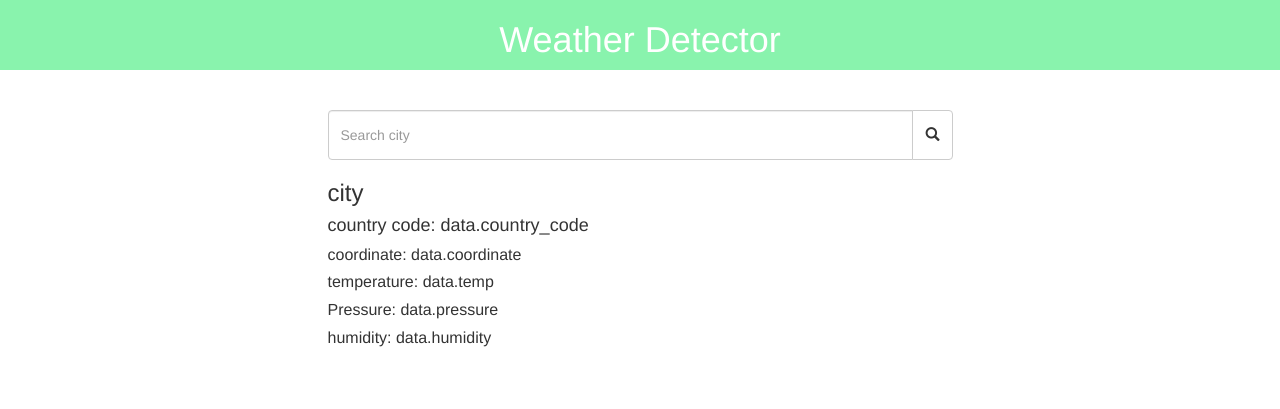
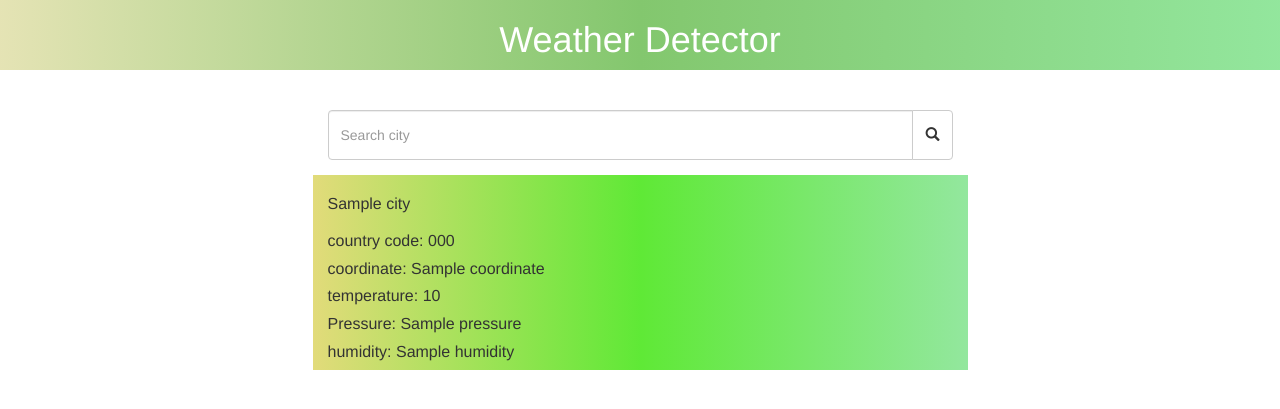
Before and after one commit to Muhodari/weather_Detector, a Django app: template templates/index.html in a window 1280 px wide. Shown: the top 409 px of the page. Run offline with Django 3.2, Linux system fonts and the light colour scheme; the template is opened without the code that fills it: most values are stand-ins (such as "Sample title", 1, 10 or a date in 2020); some libraries are stand-ins or nearby versions.

Commit message:
basic design

```diff
--- a/templates/index.html
+++ b/templates/index.html
@@ -22,12 +22,28 @@
      }
     }
 
+
+    @media(max-width: 1020px){
+        .form-control,.btn{
+            height: 40px;
+        }
+        .showDataHeader{
+            font-size:large;
+        }
+       }
+
     #showData{
-
+        margin-top: 15px;
+        background: -webkit-linear-gradient(to right, #9ce4ba, #c4ecad, #a1d86e);
+        background: linear-gradient(to right, #e2db7a, #5fe936, #93e79e);
     }
 
 
-
+#nav{
+        background: -webkit-linear-gradient(to right, #4fc27f, #aee091, #a1d86e);
+        background: linear-gradient(to right, #e7e4b6, #83c76e, #93e79e);
+        color:white;
+}
 
 
 </style>
@@ -36,7 +52,7 @@
 <body>
 
 
-<nav class="row" style="background:rgb(137, 243, 173);color:white">
+<nav class="row" id="nav">
     <div align="center"> <h1 class=" col-md-6 col-md-offset-3 text-centered">Weather Detector</h1></div>
 </nav>
 
@@ -60,32 +76,18 @@
 </form>
 </center>
 
-<!-- <div class="row">
-<div class="card-body col-md-6 col-md-offset-3">
+<div class="row">
     {% if data.country_code %}
-    <h3>{{city}}</h3>
-    <h3>country code: {{data.country_code}}</h3>
-    <h5>coordinate: {{data.coordinate}}</h5>
-    <h5>temperature: {{data.temp}}</h5>
-    <h5>Pressure: {{data.pressure}}</h5>
-    <h5>humidity: {{data.humidity}}</h5>
+<div class="card-body col-md-6 col-md-offset-3" id="showData">
+    <h2 class="showDataHeader">{{city}}</h2>
+    <h3 class="showDataHeader">country code: {{data.country_code}}</h3>
+    <h5 class="showDataHeader">coordinate: {{data.coordinate}}</h5>
+    <h5 class="showDataHeader">temperature: {{data.temp}}</h5>
+    <h5 class="showDataHeader">Pressure: {{data.pressure}}</h5>
+    <h5 class="showDataHeader">humidity: {{data.humidity}}</h5>
 </div>
 {% endif %}
-</div> -->
-
-<!-- make a small copy -->
-<div class="row" >
-    <div class="col-md-6 col-md-offset-3" id="showData">
-        <h3 class="">city</h3>
-        <h4>country code:  data.country_code</h4>
-        <h5 class="showDataHeader">coordinate:    data.coordinate</h5>
-        <h5 class="showDataHeader">temperature:   data.temp</h5>
-        <h5 class="showDataHeader">Pressure:      data.pressure</h5>
-        <h5 class="showDataHeader">humidity:      data.humidity</h5>
-    </div>
-
-    </div>
-
+</div>
 
 
 </body>
```
